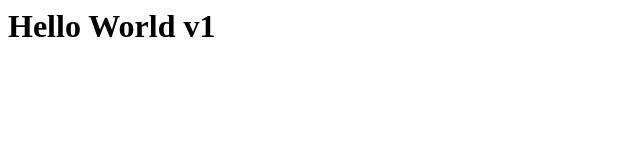
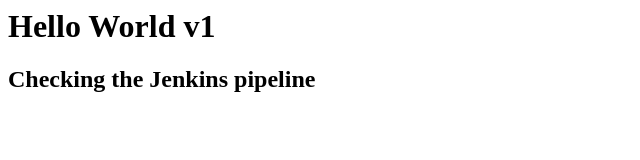
Before and after one commit to rdbharti/nginx-test, a plain HTML site: page index.html in a window 1280 px wide. Shown: the whole page, without its empty margins (0-640 px from the left). Drawn offline with Linux system fonts and the light colour scheme.

Commit message:
2 Update index.html to check jenkins pipeline

```diff
--- a/index.html
+++ b/index.html
@@ -1 +1,2 @@
 <h1> Hello World v1</h1>
+<h2>Checking the Jenkins pipeline</h2>
```
